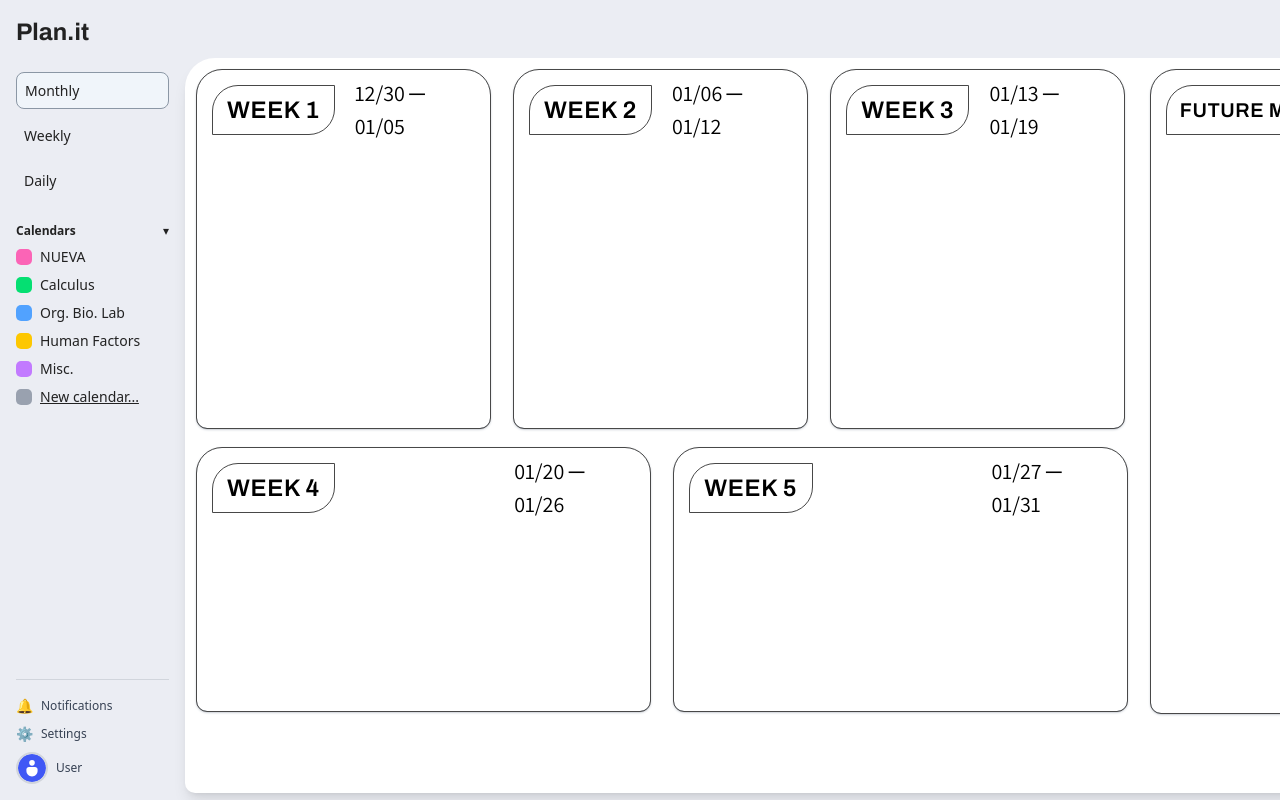
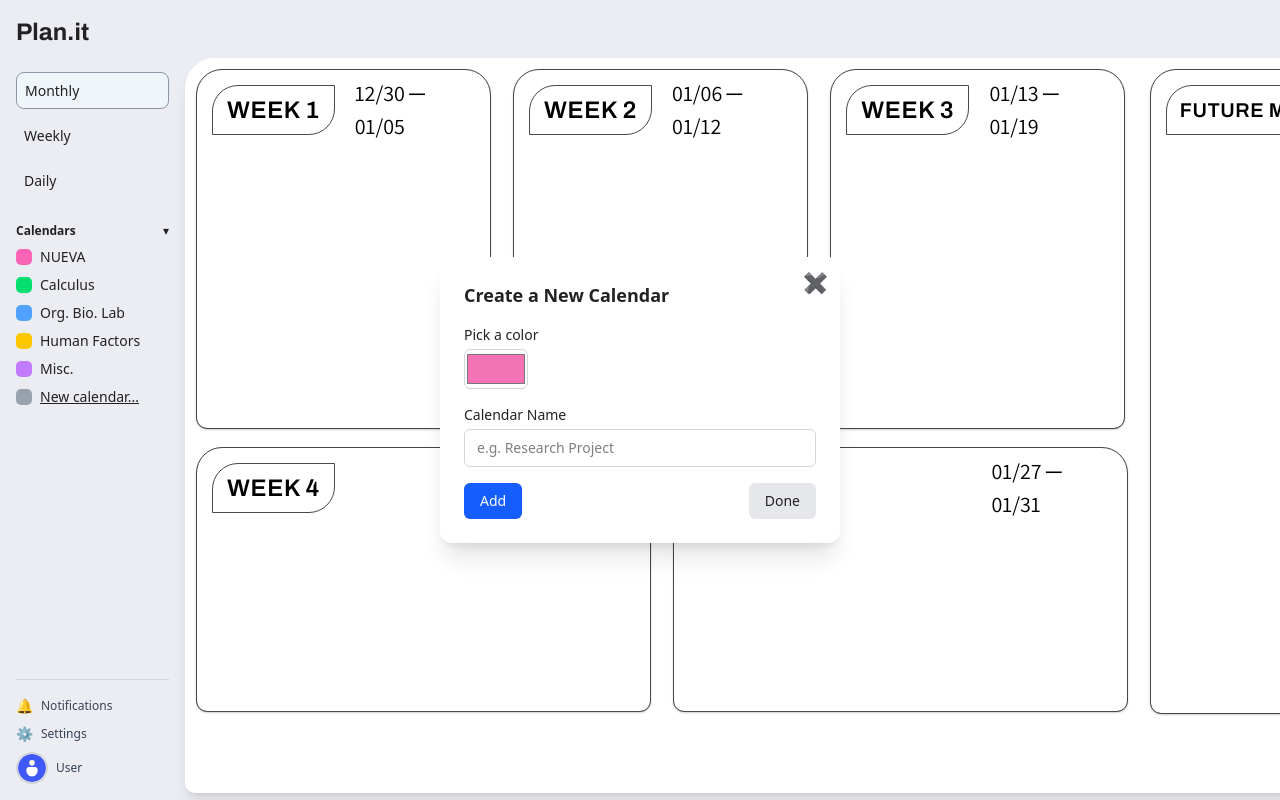
Before and after one commit to agc6/plan.it, a React (Vite) app in the folder client/: page /calendar in a window 1280 px wide. Both pictures are taken after a click on the item "New calendar...". Shown: the top 800 px of the page. Built offline with nearby package versions, Linux system fonts and the light colour scheme.

Commit message:
Colorwheel added and tried ot synch Days with Weekly

```diff
--- a/client/src/components/CalenderSite/Calender.jsx
+++ b/client/src/components/CalenderSite/Calender.jsx
@@ -19,6 +19,11 @@ const CalendarSite = () => {
   const [userName, setUserName] = useState("");
   const [selectedColor, setSelectedColor] = useState("");
   const [selectedWeek, setSelectedWeek] = useState(null);
+
+  const [showNewCalendarModal, setShowNewCalendarModal] = useState(false);
+  const [newCalendarName, setNewCalendarName] = useState("");
+  const [newCalendarColor, setNewCalendarColor] = useState("#f472b6");
+  const [customCalendars, setCustomCalendars] = useState([]);
 
   useEffect(() => {
     const storedUser = localStorage.getItem("user");
@@ -107,7 +112,22 @@ const CalendarSite = () => {
                   <span className="text-sm text-[#222222]">{name}</span>
                 </li>
               ))}
-              <li className="flex items-center space-x-2 cursor-pointer">
+
+              {customCalendars.map(({ name, color }) => (
+                <li
+                  key={name}
+                  className="flex items-center space-x-2 cursor-pointer"
+                  onClick={() => handleColorClick(color)}
+                >
+                  <span className="w-4 h-4 rounded-[5px]" style={{ backgroundColor: color }}></span>
+                  <span className="text-sm text-[#222222]">{name}</span>
+                </li>
+              ))}
+
+              <li
+                className="flex items-center space-x-2 cursor-pointer"
+                onClick={() => setShowNewCalendarModal(true)}
+              >
                 <span className="w-4 h-4 rounded-[5px] bg-gray-400"></span>
                 <span className="text-sm text-[#222222] underline">New calendar...</span>
               </li>
@@ -174,6 +194,103 @@ const CalendarSite = () => {
           </div>
         </div>
       )}
+
+      {showNewCalendarModal && (
+  <div className="absolute inset-0 flex items-center justify-center z-50">
+    <div className="bg-white p-6 rounded-xl shadow-xl w-[400px] relative animate-slide-down">
+      <button
+        className="absolute top-3 right-3 text-gray-600 text-xl"
+        onClick={() => setShowNewCalendarModal(false)}
+      >
+        ✖
+      </button>
+      <h2 className="text-lg font-semibold text-[#222222] mb-4">
+        Create a New Calendar
+      </h2>
+
+      <label className="block text-sm text-[#222222] mb-1">Pick a color</label>
+      <input
+        type="color"
+        value={newCalendarColor}
+        onChange={(e) => setNewCalendarColor(e.target.value)}
+        className="w-16 h-10 border border-gray-300 rounded-md mb-4"
+      />
+
+      <label className="block text-sm text-[#222222] mb-1">Calendar Name</label>
+      <input
+        type="text"
+        value={newCalendarName}
+        onChange={(e) => setNewCalendarName(e.target.value)}
+        placeholder="e.g. Research Project"
+        className="w-full px-3 py-2 mb-4 border border-gray-300 rounded-md text-sm"
+      />
+
+      <div className="flex justify-between">
+        <button
+          className="bg-blue-600 text-white px-4 py-2 rounded-md text-sm"
+          onClick={() => {
+            if (newCalendarName.trim()) {
+              setCustomCalendars([
+                ...customCalendars,
+                { name: newCalendarName, color: newCalendarColor },
+              ]);
+              setNewCalendarName("");
+              setNewCalendarColor("#f472b6");
+            }
+          }}
+        >
+          Add
+        </button>
+        <button
+          className="bg-gray-200 text-[#222222] px-4 py-2 rounded-md text-sm"
+          onClick={() => setShowNewCalendarModal(false)}
+        >
+          Done
+        </button>
+      </div>
+    </div>
+
+    <style>{`
+      .custom-scrollbar {
+        scrollbar-width: thin;
+        scrollbar-color: rgba(0, 0, 0, 0.3) transparent;
+      }
+
+      .custom-scrollbar::-webkit-scrollbar {
+        width: 6px;
+      }
+
+      .custom-scrollbar::-webkit-scrollbar-track {
+        background: transparent;
+      }
+
+      .custom-scrollbar::-webkit-scrollbar-thumb {
+        background-color: rgba(0, 0, 0, 0.3);
+        border-radius: 10px;
+      }
+
+      .custom-scrollbar:hover::-webkit-scrollbar-thumb {
+        background-color: rgba(0, 0, 0, 0.5);
+      }
+
+      @keyframes slide-down {
+        from {
+          opacity: 0;
+          transform: translateY(-20px);
+        }
+        to {
+          opacity: 1;
+          transform: translateY(0);
+        }
+      }
+
+      .animate-slide-down {
+        animation: slide-down 0.3s ease-out;
+      }
+    `}</style>
+  </div>
+)}
+
     </div>
   );
 };
--- a/client/src/components/CalenderSite/ToDoList.jsx
+++ b/client/src/components/CalenderSite/ToDoList.jsx
@@ -11,7 +11,6 @@ const ToDoList = ({
   customLeftDatePadding,
   selectedColor = "",
   clearSelectedColor = () => {},
-  days = [] // New prop to render individual days (for DailyPage)
 }) => {
   const heightToUse = customHeight || "358px";
   const widthToUse = customWidth || "293px";
@@ -26,10 +25,10 @@ const ToDoList = ({
       id: Date.now(),
       text: "",
       animate: true,
-      color: selectedColor || "bg-blue-200",
+      color: selectedColor || "bg-blue-200", // fallback color
     };
     setTaskInputs([newTask, ...taskInputs]);
-    clearSelectedColor();
+    clearSelectedColor(); // clear selected color after task is added
   };
 
   const handleKeyDown = (event, id) => {
@@ -83,19 +82,7 @@ const ToDoList = ({
         </h1>
       </div>
 
-      {/* If days are passed, show day blocks instead of a normal task list */}
-      {days.length > 0 ? (
-        <div className="mt-4 grid grid-cols-4 gap-2">
-          {days.map((day, index) => (
-            <div
-              key={index}
-              className="p-4 rounded-md border border-gray-300 shadow-sm text-sm font-semibold text-center"
-            >
-              {day}
-            </div>
-          ))}
-        </div>
-      ) : (
+      {/* Task List */}
       <div
         className="mt-2 overflow-y-auto custom-scrollbar"
         style={{
@@ -133,7 +120,6 @@ const ToDoList = ({
           </div>
         ))}
       </div>
-      )}
 
       {/* Add Button */}
       <button
@@ -144,6 +130,7 @@ const ToDoList = ({
         +
       </button>
 
+      {/* Custom Scrollbar & Animation */}
       <style>{`
         .custom-scrollbar {
           scrollbar-width: thin;
@@ -196,7 +183,6 @@ ToDoList.propTypes = {
   customLeftDatePadding: PropTypes.string,
   selectedColor: PropTypes.string,
   clearSelectedColor: PropTypes.func,
-  days: PropTypes.arrayOf(PropTypes.string),
 };
 
 export default ToDoList;
```
Lines whose indentation alone changed are shown as unchanged.
